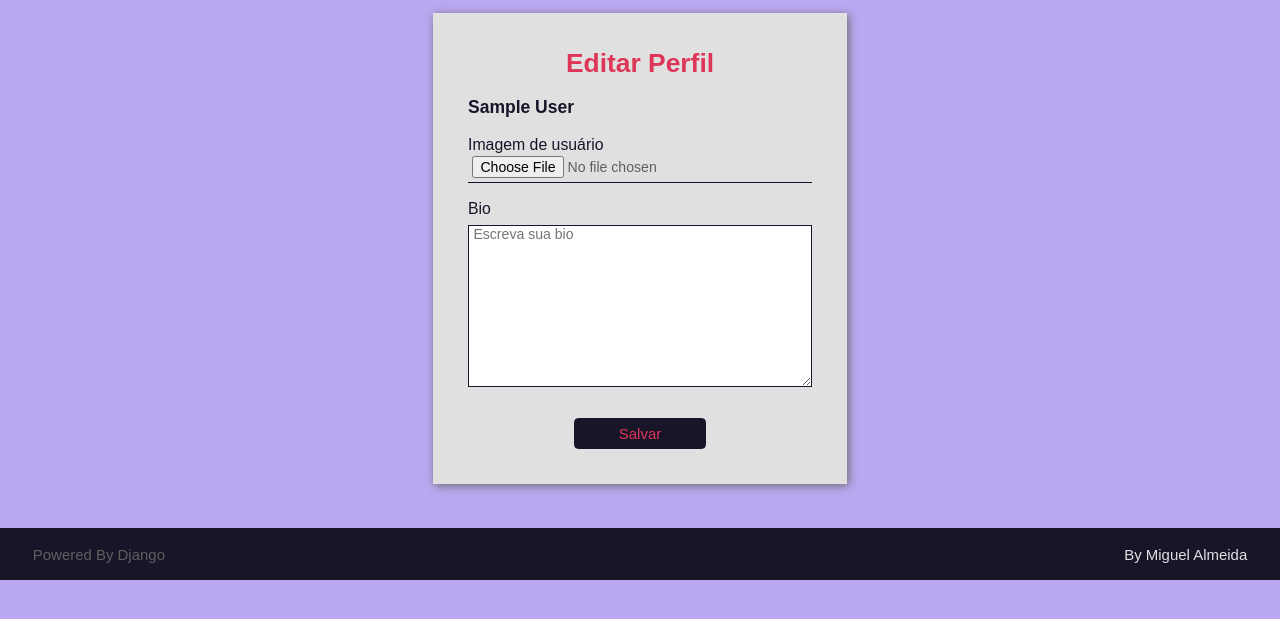
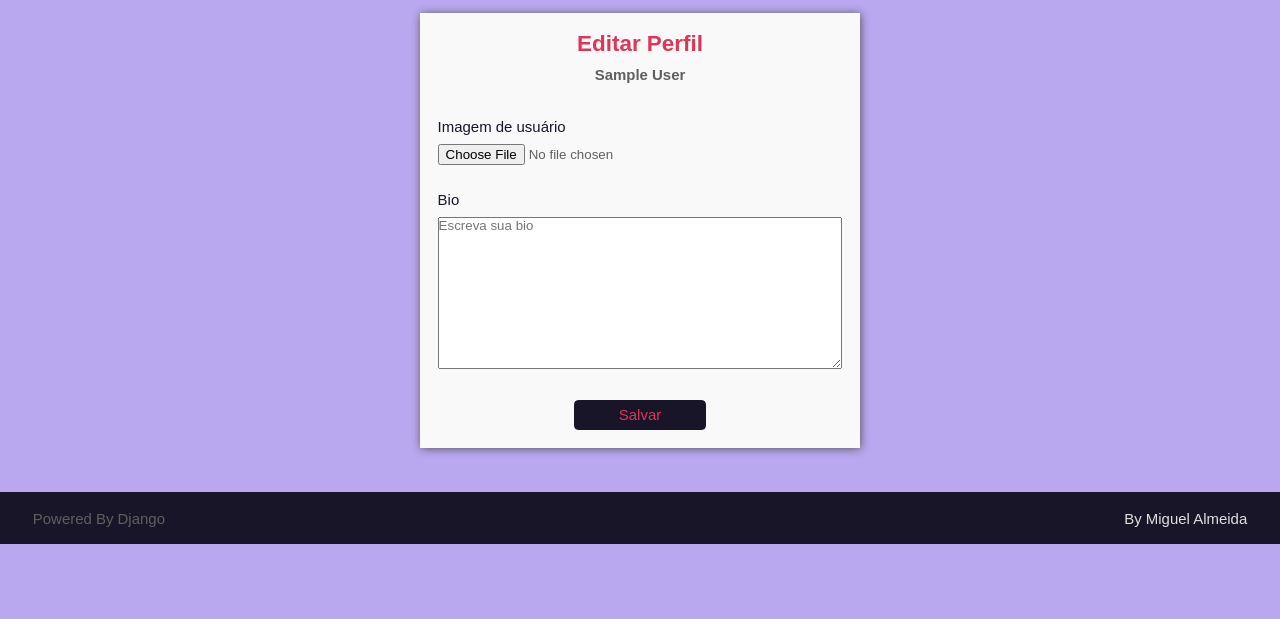
Before and after one commit to mga98/draw-project, a Django app: page /accounts/profile/1/edit/ in a window 1280 px wide. Shown: the part 66-685 px from the top of the page. Run offline with Django 4.2, Linux system fonts and the light colour scheme; the visitor is signed in with stand-in values (Sample User, id 1); data comes from the database, SQL or seed files in the repository; some libraries are stand-ins or nearby versions.

Commit message:
Profile form CSS adjustments

```diff
--- a/accounts/templates/accounts/pages/profile_edit.html
+++ b/accounts/templates/accounts/pages/profile_edit.html
@@ -6,24 +6,25 @@
     {% include 'global/partials/_messages.html' %}
 
     <div class="form-content">
-        <form class="main-form" action="{{ form_action }}" method="POST" enctype="multipart/form-data">
+        <form class="profile-form" action="{{ form_action }}" method="POST" enctype="multipart/form-data">
             {% csrf_token %}
             <h2>Editar Perfil</h2>
-            <h3>{{ profile.user.get_full_name }}</h3>
-            {% for field in form %}
+            <h4>{{ profile.user.get_full_name }}</h4>
 
-                <label for="{{ field.id_for_label }}">
-                    {{ field.label }}
+                <label for="">
+                    {{ form.user_img.label }}
                 </label>
-                {{ field }}
+                <div class="user-img-area">
+                    {{ form.user_img }}
+                </div>
 
-                {% if field.help_text %}
-                    <p class="help-text">{{ field.help_text }}</p>
-                {% endif %}
+                <label for="form.bio">
+                    {{ form.bio.label }}
+                </label>
+                {{ form.bio }}
 
-                {{ field.errors }}
+                {{ form.errors }}
 
-            {% endfor %}
             <div class="form-button">
                 <button type="submit">Salvar</button>
                 {% if is_login_form %}
@@ -31,8 +32,6 @@
                     <a href="{% url 'accounts:register' %}" class="login-button">Registre-se</a>
                 {% endif %}
             </div>
-
-
         </form>
     </div>
 {% endblock content %}
--- a/base_static/global/css/styles.css
+++ b/base_static/global/css/styles.css
@@ -859,6 +859,53 @@ header {
     color: var(--color-tertiary);
 }
 
+/* Profile form */
+
+.profile-form {
+    display: flex;
+    flex-direction: column;
+    background-color: var(--color-gray-0);
+    padding: 2rem;
+    box-shadow: 0.1rem 0.1rem 1rem var(--color-gray-7);
+    width: 50rem;
+    overflow: hidden;
+}
+
+.profile-form h2,
+.profile-form h4 {
+    text-align: center;
+}
+
+.profile-form h2 {
+    color: var(--color-tertiary);
+}
+
+.profile-form h4 {
+    padding: 1rem;
+}
+
+.profile-form label {
+    color: var(--color-secondary);
+    padding: 1rem 0;
+}
+
+.profile-form textarea {
+    font-family: var(--font-primary);
+}
+
+.profile-form textarea:focus {
+    border: 0.1rem solid var(--color-tertiary);
+    outline:none;
+}
+
+.profile-form label {
+    margin-top: 2rem;
+}
+
+.user-img-area a {
+    font-size: 1.4rem;
+}
+
 @media (max-width: 1200px) {
     .all-list {
         grid-template-columns: 1fr 1fr;
```
